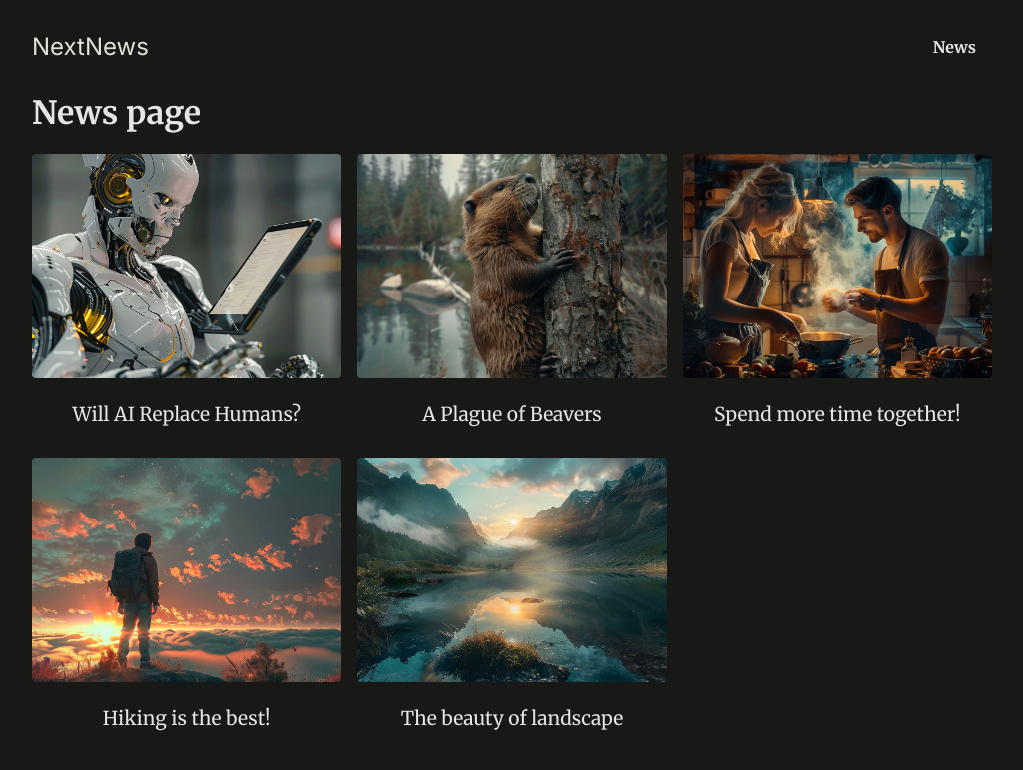
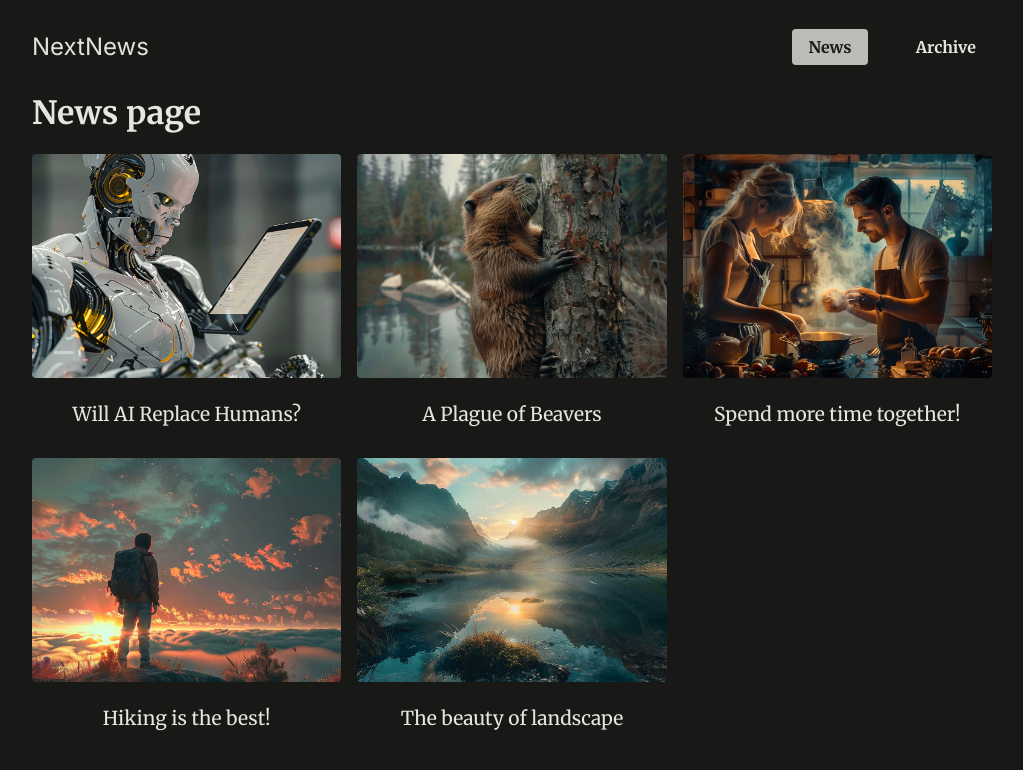
Before and after one commit to JeremyCodding/routing-rendering-nextjs, a Next.js app: page /news in a window 1280 px wide. Shown: the top 770 px of the page, without its empty margins (128-1151 px from the left). Built offline with nearby package versions, Linux system fonts and the light colour scheme.

Commit message:
Error page and NavLink component

```diff
--- a/components/main-header.jsx
+++ b/components/main-header.jsx
@@ -1,4 +1,5 @@
 import Link from "next/link";
+import NavLink from "./nav-link";
 
 export default function MainHeader() {
   return (
@@ -9,7 +10,10 @@
       <nav>
         <ul>
           <li>
-            <Link href="/news">News</Link>
+            <NavLink href="/news">News</NavLink>
+          </li>
+          <li>
+            <NavLink href="/archive">Archive</NavLink>
           </li>
         </ul>
       </nav>
--- /dev/null
+++ b/components/nav-link.jsx
@@ -0,0 +1,13 @@
+"use client";
+
+import Link from "next/link";
+import { usePathname } from "next/navigation";
+
+export default function NavLink({ href, children }) {
+  const path = usePathname();
+  return (
+    <Link href={href} className={path.startsWith(href) ? "active" : undefined}>
+      {children}
+    </Link>
+  );
+}
```
Also changed, not shown: app/archive/@archive/[[...filter]]/error.jsx (added, +10 -0 lines), app/archive/@archive/[[...filter]]/page.jsx (+8 -0 lines).
